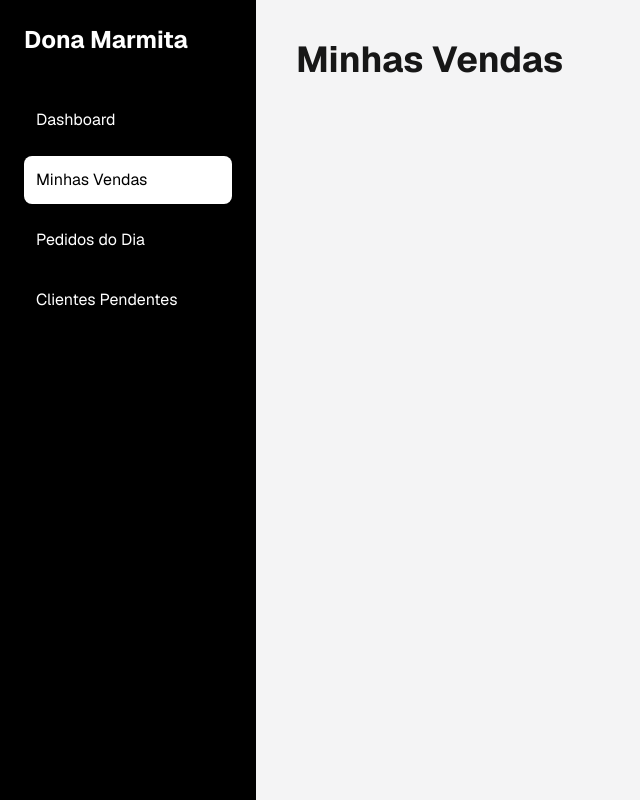
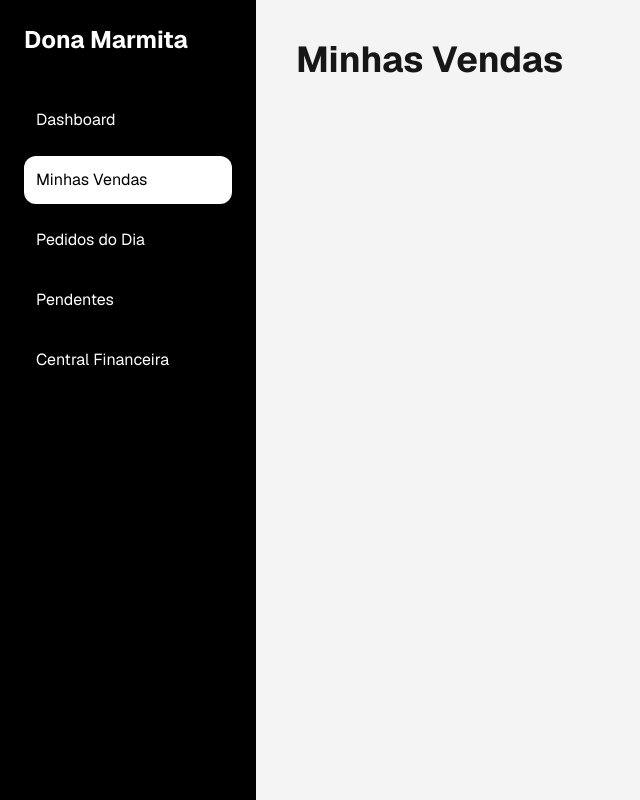
Before and after one commit to danielabredv/dona-marmita-dashboard, a Next.js app: page /vendas in a window 1280 px wide. Shown: the whole page, without its empty margins (0-640 px from the left). Built offline with nearby package versions, Linux system fonts and the light colour scheme.

Commit message:
Update Sidebar.tsx

```diff
--- a/components/ui/Sidebar.tsx
+++ b/components/ui/Sidebar.tsx
@@ -21,8 +21,12 @@ export default function Sidebar() {
       href: "/pedidos-dia"
     },
     {
-      nome: "Clientes Pendentes",
+      nome: "Pendentes",
       href: "/pendentes"
+    },
+    {
+      nome: "Central Financeira",
+      href: "/financeiro"
     }
   ]
 
@@ -41,7 +45,7 @@ export default function Sidebar() {
           <Link
             key={link.href}
             href={link.href}
-            className={`p-3 rounded-lg transition ${
+            className={`p-3 rounded-xl transition ${
               pathname === link.href
                 ? "bg-white text-black"
                 : "hover:bg-zinc-800"
```
